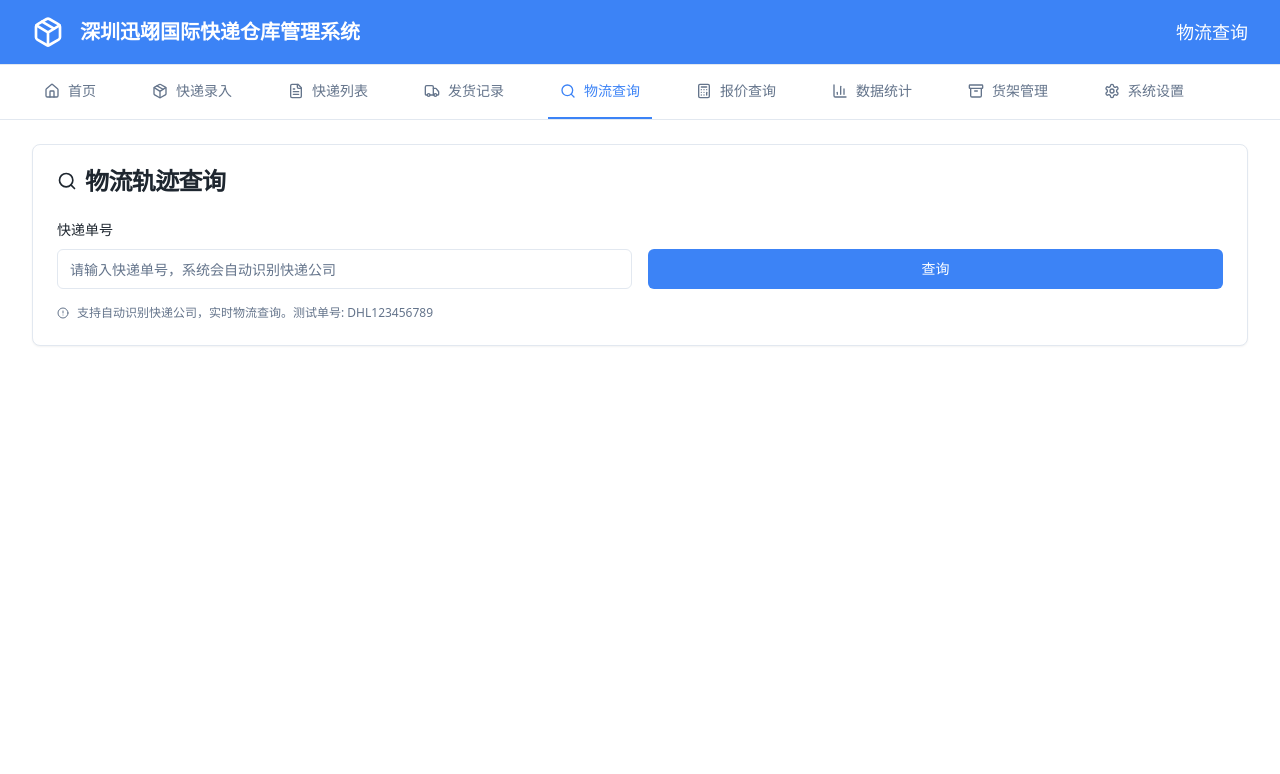
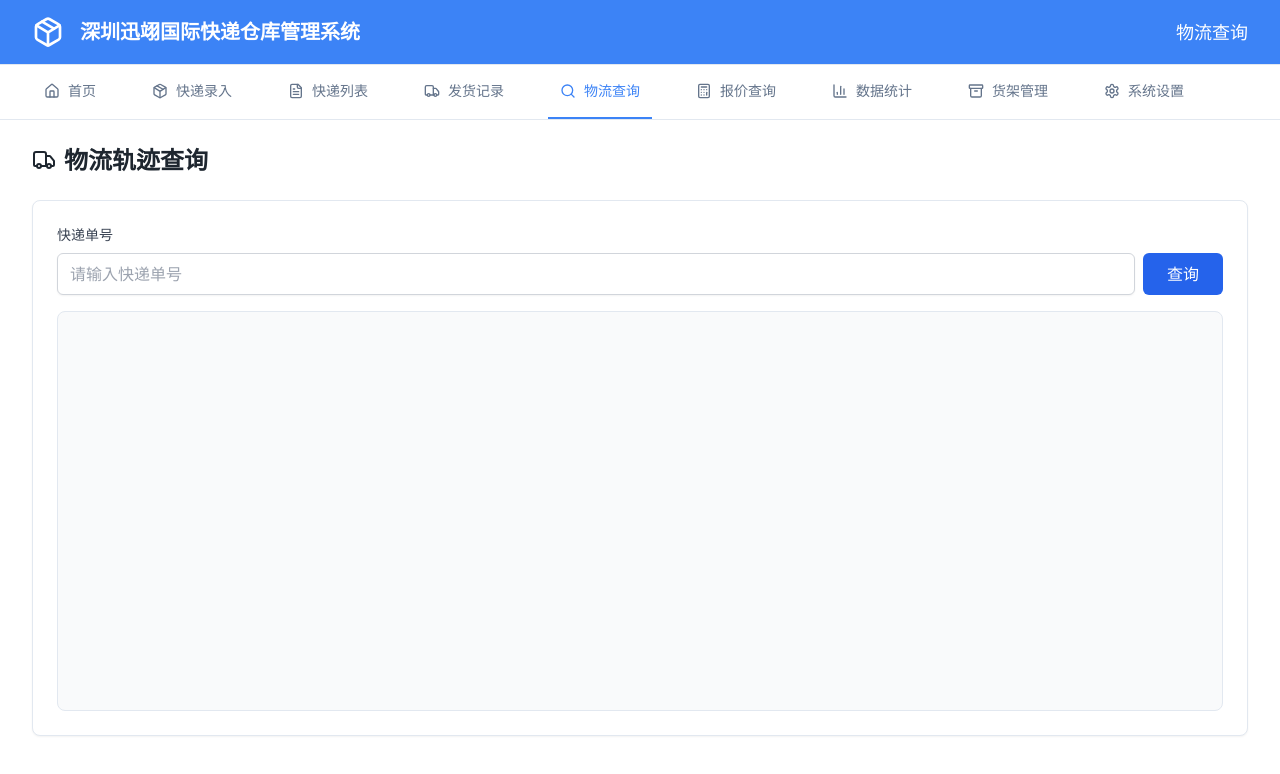
Before and after one commit to joker666585/swift-shelf-manage, a React (Vite) app: page /tracking in a window 1280 px wide. Shown: the top 774 px of the page. Built offline with nearby package versions, Linux system fonts and the light colour scheme.

Commit message:
Integrate 17track widget and backend
This commit integrates the 17track tracking widget into the logistics query page, replacing previous implementations. It also adds backend functionalities and database integration to support server deployment via Baota, along with a detailed deployment tutorial.

```diff
--- a/src/pages/TrackingQuery.tsx
+++ b/src/pages/TrackingQuery.tsx
@@ -1,290 +1,94 @@
+import React, { useEffect } from 'react';
+import { Truck } from 'lucide-react';
 import Layout from '@/components/Layout';
-import { Card, CardContent, CardHeader, CardTitle } from '@/components/ui/card';
-import { Input } from '@/components/ui/input';
-import { Button } from '@/components/ui/button';
-import { Badge } from '@/components/ui/badge';
-import { Search, Truck, Clock, MapPin, CheckCircle, Package, AlertCircle } from 'lucide-react';
-import { useState } from 'react';
-import { useToast } from '@/hooks/use-toast';
-
-interface TrackingEvent {
-  date: string;
-  location: string;
-  event: string;
-  status: string;
-}
-
-interface TrackingResult {
-  carrier: string;
-  status: string;
-  statusText: string;
-  origin: string;
-  destination: string;
-  estimatedDelivery: string;
-  timeline: TrackingEvent[];
-}
-
-const carrierLogos = {
-  DHL: '🇩🇪',
-  UPS: '🇺🇸',
-  FedEx: '🇺🇸',
-  USPS: '🇺🇸',
-  EMS: '🇨🇳'
-};
 
 export default function TrackingQuery() {
-  const { toast } = useToast();
-  const [trackingNumber, setTrackingNumber] = useState('');
-  const [trackingResult, setTrackingResult] = useState<TrackingResult | null>(null);
-  const [isSearching, setIsSearching] = useState(false);
-  const [searchPerformed, setSearchPerformed] = useState(false);
+  useEffect(() => {
+    // 动态加载17track脚本
+    const script = document.createElement('script');
+    script.src = '//www.17track.net/externalcall.js';
+    script.async = true;
+    script.onload = () => {
+      console.log('17track script loaded');
+    };
+    document.body.appendChild(script);
 
-  const handleSearch = async () => {
-    if (!trackingNumber.trim()) {
-      toast({
-        title: "请输入快递单号",
-        variant: "destructive",
-      });
+    // 清理函数
+    return () => {
+      try {
+        if (document.body.contains(script)) {
+          document.body.removeChild(script);
+        }
+      } catch (error) {
+        console.log('Script cleanup error:', error);
+      }
+    };
+  }, []);
+
+  const doTrack = () => {
+    const numInput = document.getElementById("YQNum") as HTMLInputElement;
+    const num = numInput?.value;
+
+    if (num === "") {
+      alert("请输入您的快递单号");
       return;
     }
 
-    setIsSearching(true);
-    setSearchPerformed(true);
-
-    try {
-      const response = await fetch(`https://api.aftership.com/v4/trackings/${trackingNumber}`, {
-        headers: {
-          'aftership-api-key': 'asat_2a202efba97b4ede9ce2db26122bbc81',
-          'Content-Type': 'application/json'
-        }
+    // 检查YQV5是否已加载
+    if (typeof (window as any).YQV5 !== 'undefined') {
+      (window as any).YQV5.trackSingle({
+        // 必须，指定承载内容的容器ID
+        YQ_ContainerId: "YQContainer",
+        // 可选，指定查询结果高度，最大为800px，默认为560px
+        YQ_Height: 560,
+        // 可选，指定运输商，默认为自动识别
+        YQ_Fc: "0",
+        // 可选，指定UI语言，默认根据浏览器自动识别
+        YQ_Lang: "cn",
+        // 必须，指定要查询的单号
+        YQ_Num: num
       });
-
-      if (response.ok) {
-        const data = await response.json();
-        const tracking = data.data.tracking;
-
-        const result: TrackingResult = {
-          carrier: tracking.slug.toUpperCase(),
-          status: tracking.tag,
-          statusText: getStatusText(tracking.tag),
-          origin: tracking.origin_country_iso3 || '未知',
-          destination: tracking.destination_country_iso3 || '未知',
-          estimatedDelivery: tracking.expected_delivery || '未知',
-          timeline: tracking.checkpoints.map((checkpoint: any) => ({
-            date: new Date(checkpoint.checkpoint_time).toLocaleString(),
-            location: checkpoint.location || '未知',
-            event: checkpoint.message || '无描述',
-            status: checkpoint.tag === tracking.tag ? 'current' : 'completed'
-          }))
-        };
-
-        setTrackingResult(result);
-      } else {
-        // 备用查询逻辑
-        const result = getMockData(trackingNumber);
-        if (result) {
-          setTrackingResult(result);
-        } else {
-          toast({
-            title: "未找到物流信息",
-            description: "请检查快递单号是否正确，或稍后再试",
-            variant: "destructive",
-          });
-        }
-      }
-    } catch (error) {
-      console.error('查询失败:', error);
-      // 使用模拟数据作为备用
-      const result = getMockData(trackingNumber);
-      if (result) {
-        setTrackingResult(result);
-      } else {
-        toast({
-          title: "查询失败",
-          description: "网络错误，使用模拟数据展示",
-          variant: "destructive",
-        });
-      }
-    } finally {
-      setIsSearching(false);
-    }
-  };
-
-  const getStatusText = (status: string): string => {
-    const statusMap: { [key: string]: string } = {
-      'InfoReceived': '信息已录入',
-      'InTransit': '运输中',
-      'OutForDelivery': '派送中',
-      'Delivered': '已送达',
-      'Exception': '异常',
-      'Pending': '待处理'
-    };
-    return statusMap[status] || status;
-  };
-
-  const getMockData = (trackingNumber: string): TrackingResult | null => {
-    if (trackingNumber === 'DHL123456789') {
-      return {
-        carrier: 'DHL',
-        status: 'InTransit',
-        statusText: '运输中',
-        origin: 'CHN',
-        destination: 'USA',
-        estimatedDelivery: '2024-01-20',
-        timeline: [
-          {
-            date: '2024-01-15 10:30',
-            location: '深圳',
-            event: '包裹已发出',
-            status: 'completed'
-          },
-          {
-            date: '2024-01-16 14:20',
-            location: '香港转运中心',
-            event: '到达转运中心',
-            status: 'current'
-          },
-          {
-            date: '2024-01-17 08:15',
-            location: '在途',
-            event: '包裹运输中',
-            status: 'pending'
-          }
-        ]
-      };
-    }
-    return null;
-  };
-
-  const getStatusColor = (status) => {
-    switch (status) {
-      case 'completed': return 'bg-green-100 text-green-800';
-      case 'current': return 'bg-blue-100 text-blue-800';
-      case 'pending': return 'bg-gray-100 text-gray-600';
-      default: return 'bg-gray-100 text-gray-600';
-    }
-  };
-
-  const getStatusIcon = (status) => {
-    switch (status) {
-      case 'completed': return <CheckCircle className="h-4 w-4" />;
-      case 'current': return <Truck className="h-4 w-4" />;
-      case 'pending': return <Clock className="h-4 w-4" />;
-      default: return <Package className="h-4 w-4" />;
+    } else {
+      alert("查询功能正在加载中，请稍后再试");
     }
   };
 
   return (
     <Layout title="物流查询">
       <div className="space-y-6">
-        <Card>
-          <CardHeader>
-            <CardTitle className="flex items-center space-x-2">
-              <Search className="h-5 w-5" />
-              <span>物流轨迹查询</span>
-            </CardTitle>
-          </CardHeader>
-          <CardContent className="space-y-4">
-            <div className="grid grid-cols-1 md:grid-cols-2 gap-4">
-              <div className="space-y-2">
-                <label className="text-sm font-medium">快递单号</label>
-                <Input
-                  placeholder="请输入快递单号，系统会自动识别快递公司"
-                  value={trackingNumber}
-                  onChange={(e) => setTrackingNumber(e.target.value)}
-                  onKeyPress={(e) => e.key === 'Enter' && handleSearch()}
+        <div className="flex items-center space-x-2">
+          <Truck className="h-6 w-6" />
+          <h1 className="text-2xl font-bold">物流轨迹查询</h1>
+        </div>
+
+        <div className="bg-white rounded-lg shadow-sm border p-6">
+          <div className="space-y-4">
+            <div>
+              <label htmlFor="YQNum" className="block text-sm font-medium text-gray-700 mb-2">
+                快递单号
+              </label>
+              <div className="flex space-x-2">
+                <input
+                  type="text"
+                  id="YQNum"
+                  maxLength={50}
+                  placeholder="请输入快递单号"
+                  className="flex-1 px-3 py-2 border border-gray-300 rounded-md shadow-sm focus:outline-none focus:ring-2 focus:ring-blue-500 focus:border-blue-500"
+                  onKeyPress={(e) => e.key === 'Enter' && doTrack()}
                 />
-              </div>
-              <div className="flex items-end">
-                <Button onClick={handleSearch} disabled={isSearching} className="w-full">
-                  {isSearching ? '查询中...' : '查询'}
-                </Button>
+                <button
+                  onClick={doTrack}
+                  className="px-6 py-2 bg-blue-600 text-white rounded-md hover:bg-blue-700 focus:outline-none focus:ring-2 focus:ring-blue-500 focus:ring-offset-2 transition-colors"
+                >
+                  查询
+                </button>
               </div>
             </div>
 
-            <div className="flex items-center space-x-2 text-xs text-muted-foreground">
-              <AlertCircle className="h-3 w-3" />
-              <span>支持自动识别快递公司，实时物流查询。测试单号: DHL123456789</span>
-            </div>
-          </CardContent>
-        </Card>
-
-        {trackingResult && (
-          <Card>
-            <CardHeader>
-              <CardTitle className="flex items-center justify-between">
-                <div className="flex items-center space-x-2">
-                  <span>{carrierLogos[trackingResult.carrier]} {trackingResult.carrier}</span>
-                  <Badge variant={trackingResult.status === 'delivered' ? 'default' : 'secondary'}>
-                    {trackingResult.statusText}
-                  </Badge>
-                </div>
-                <span className="text-sm font-normal text-muted-foreground">
-                  单号: {trackingNumber}
-                </span>
-              </CardTitle>
-            </CardHeader>
-            <CardContent className="space-y-6">
-              <div className="grid grid-cols-1 md:grid-cols-3 gap-4 p-4 bg-gray-50 rounded-lg">
-                <div className="flex items-center space-x-2">
-                  <MapPin className="h-4 w-4 text-green-600" />
-                  <div>
-                    <div className="text-xs text-muted-foreground">发货地</div>
-                    <div className="font-medium">{trackingResult.origin}</div>
-                  </div>
-                </div>
-                <div className="flex items-center space-x-2">
-                  <MapPin className="h-4 w-4 text-blue-600" />
-                  <div>
-                    <div className="text-xs text-muted-foreground">目的地</div>
-                    <div className="font-medium">{trackingResult.destination}</div>
-                  </div>
-                </div>
-                <div className="flex items-center space-x-2">
-                  <Clock className="h-4 w-4 text-orange-600" />
-                  <div>
-                    <div className="text-xs text-muted-foreground">预计送达</div>
-                    <div className="font-medium">{trackingResult.estimatedDelivery}</div>
-                  </div>
-                </div>
-              </div>
-
-              <div className="space-y-4">
-                <h4 className="font-medium">物流轨迹</h4>
-                <div className="space-y-3">
-                  {trackingResult.timeline.map((event, index) => (
-                    <div key={index} className="flex items-start space-x-3">
-                      <div className={`p-2 rounded-full ${getStatusColor(event.status)}`}>
-                        {getStatusIcon(event.status)}
-                      </div>
-                      <div className="flex-1 min-w-0">
-                        <div className="flex justify-between items-start">
-                          <div>
-                            <div className="font-medium">{event.event}</div>
-                            <div className="text-sm text-muted-foreground">{event.location}</div>
-                          </div>
-                          <div className="text-sm text-muted-foreground">{event.date}</div>
-                        </div>
-                      </div>
-                    </div>
-                  ))}
-                </div>
-              </div>
-            </CardContent>
-          </Card>
-        )}
-
-        {trackingResult === null && searchPerformed && !isSearching && (
-          <Card>
-            <CardContent className="text-center py-8">
-              <Package className="h-12 w-12 mx-auto text-gray-400 mb-4" />
-              <p className="text-gray-600">未找到该单号的物流信息，请检查单号是否正确</p>
-              <p className="text-sm text-muted-foreground mt-2">
-                如果单号正确，可能是物流公司尚未更新信息，请稍后再试
-              </p>
-            </CardContent>
-          </Card>
-        )}
+            {/* 用于显示查询结果的容器 */}
+            <div id="YQContainer" className="mt-6 min-h-[400px] border rounded-lg p-4 bg-gray-50"></div>
+          </div>
+        </div>
       </div>
     </Layout>
   );
```
